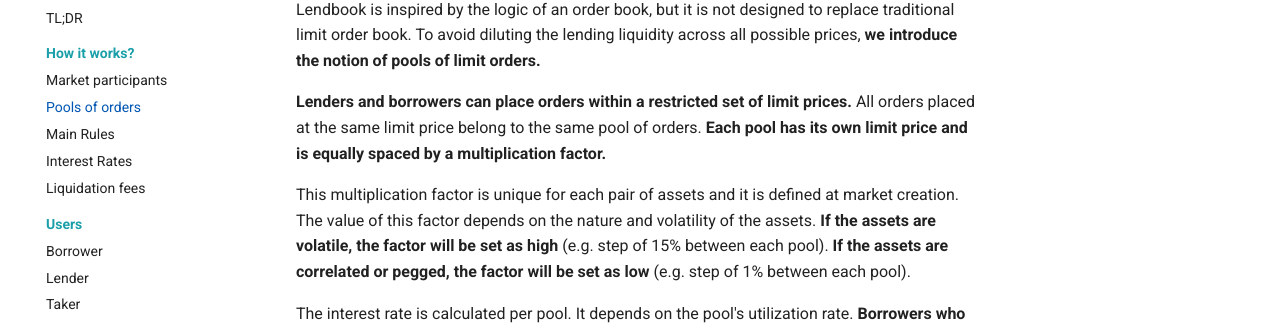
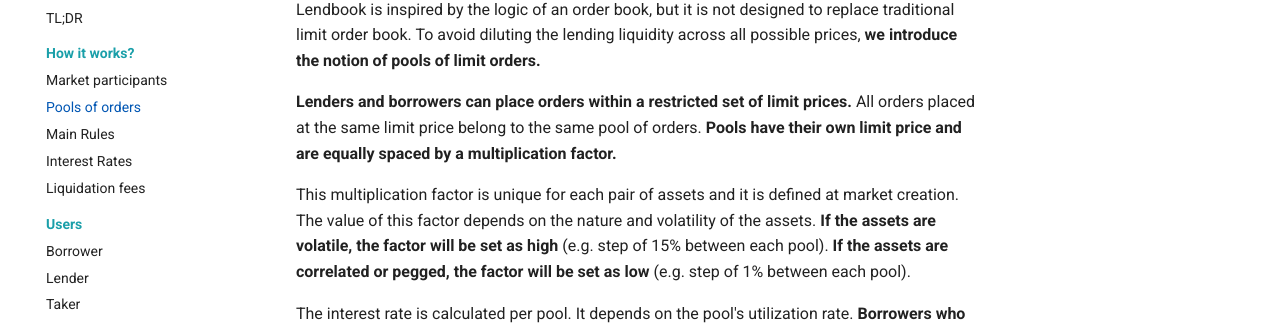
Before and after one commit to LendBook/lendbook-docs, an MkDocs documentation site: the page built from docs/how-it-works/pools-of-orders.md, in a window 1280 px wide and 900 px high. Shown: the part 183-508 px from the top of the window. Built offline with MkDocs 1.6.1 and Material for MkDocs 9.7.7, drawn with Linux system fonts in a browser that asks for light colours; comment, search, counter and statistics services are not loaded.

Commit message:
Update pools-of-orders.md

```diff
--- a/docs/how-it-works/pools-of-orders.md
+++ b/docs/how-it-works/pools-of-orders.md
@@ -1,6 +1,6 @@
 Lendbook is inspired by the logic of an order book, but it is not designed to replace traditional limit order book. To avoid diluting the lending liquidity across all possible prices, **we introduce the notion of pools of limit orders.**
 
-**Lenders and borrowers can place orders within a restricted set of limit prices.** All orders placed at the same limit price belong to the same pool of orders. **Each pool has its own limit price and is equally spaced by a multiplication factor.**
+**Lenders and borrowers can place orders within a restricted set of limit prices.** All orders placed at the same limit price belong to the same pool of orders. **Pools have their own limit price and are equally spaced by a multiplication factor.**
 
 This multiplication factor is unique for each pair of assets and it is defined at market creation. The value of this factor depends on the nature and volatility of the assets. **If the assets are volatile, the factor will be set as high** (e.g. step of 15% between each pool). **If the assets are correlated or pegged, the factor will be set as low** (e.g. step of 1% between each pool).
 
```
